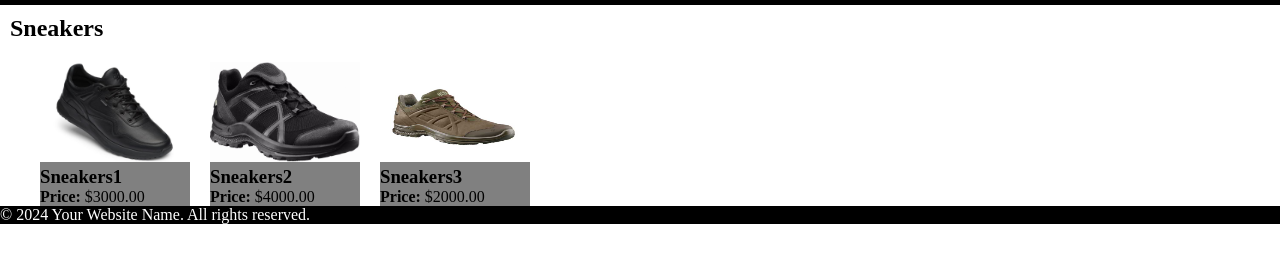
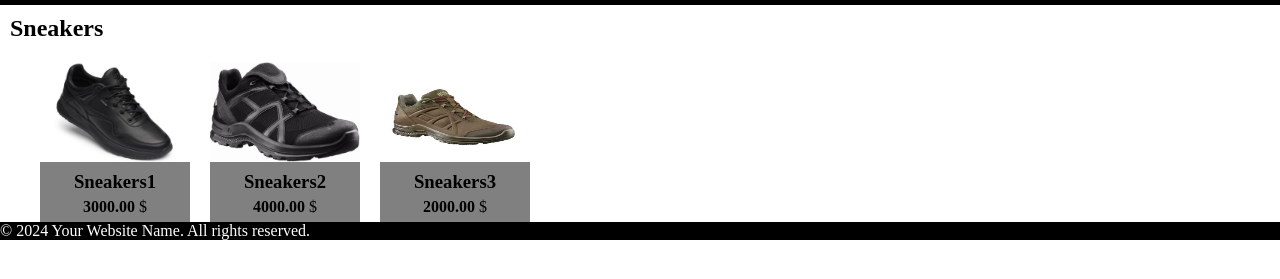
Before and after one commit to OlexandrVaidych/Internet-shop, a plain HTML site: page index.html in a window 1280 px wide. Shown: the part 45-324 px from the top of the page. Drawn offline with Linux system fonts and the light colour scheme.

Commit message:
product info stylized

```diff
--- a/script.js
+++ b/script.js
@@ -12,8 +12,10 @@ document.addEventListener('DOMContentLoaded', function() {
 
                 const productInfo = `
                     <img src="${product.image}" alt="${product.name}">
-                    <h3>${product.name}</h3>
-                    <p><strong>Price:</strong> $${product.price.toFixed(2)}</p>
+                    <div class="product-item__info">
+                        <h3>${product.name}</h3>
+                        <p><strong>${product.price.toFixed(2)}</strong> $</p>
+                    </div>
                 `;
 
                 productDiv.innerHTML = productInfo;
--- a/style.css
+++ b/style.css
@@ -39,4 +39,17 @@ h2{
 .product{
     background-color: grey;
     margin-left: 20px;
+    height: 160px;
 }
+
+.product-item__info{
+    text-align: center;
+}
+
+.product h3{
+    margin-top: 5px;
+}
+
+.product p{
+    margin-top: 5px;
+}
```
